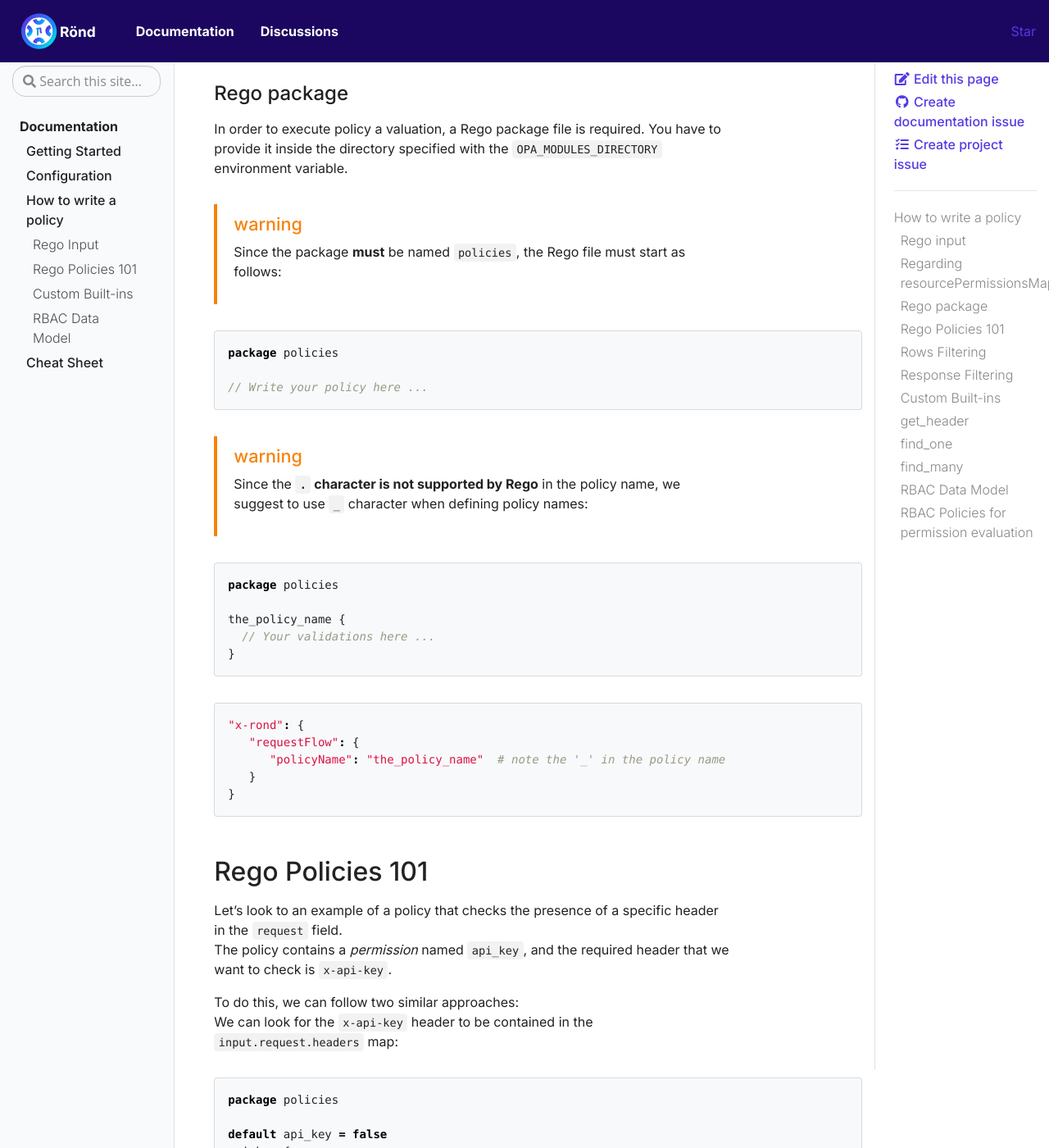
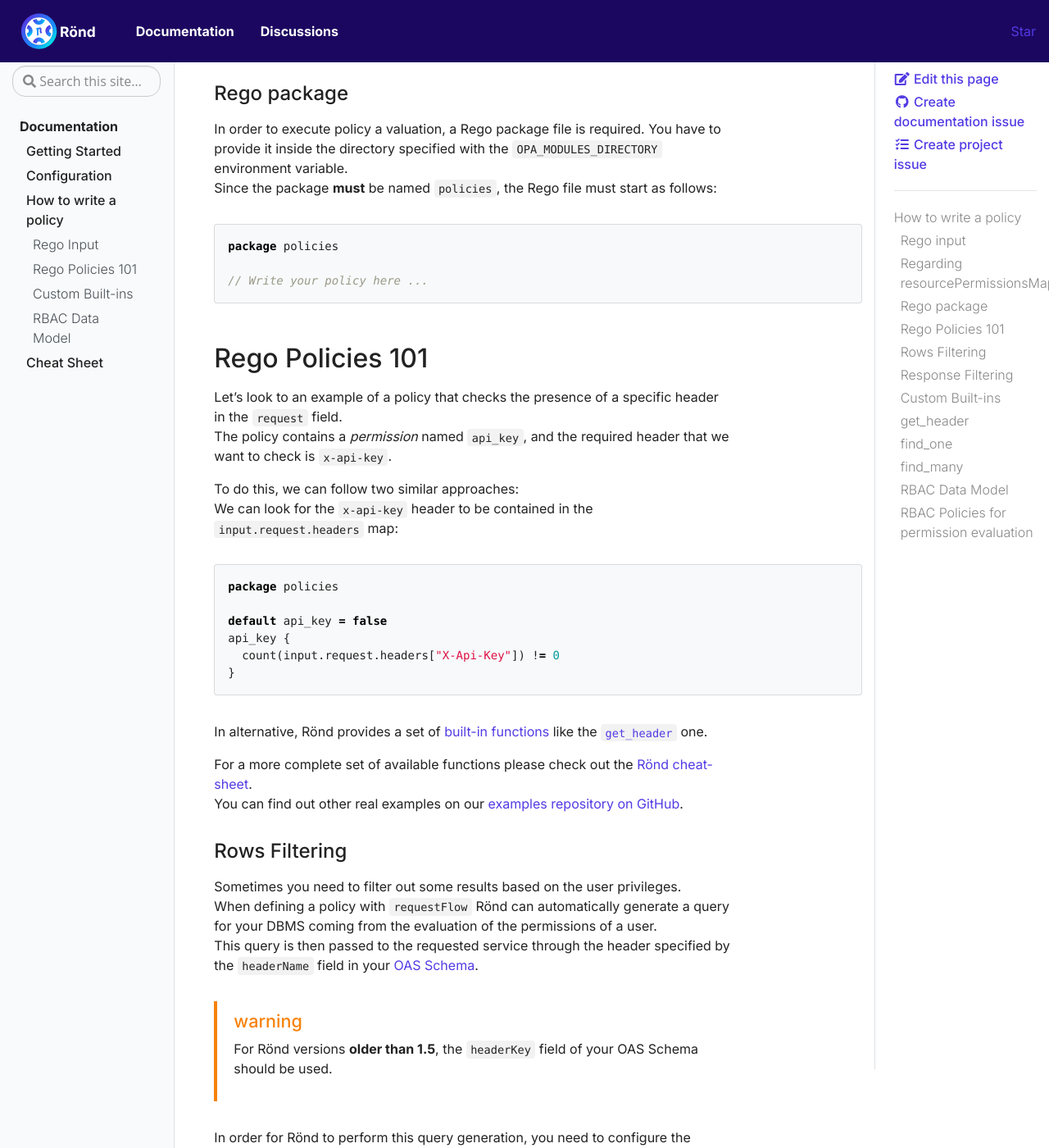
Before and after one commit to rond-authz/rond-authz.github.io, a Jekyll site: the page built from _docs/policy-integration.md, in a window 1280 px wide and 1400 px high, scrolled down 1716 px. Shown: the whole window at 82% size. Built offline with Jekyll 4.4.1, drawn with Linux system fonts in a browser that asks for light colours.

Commit message:
removed misleading warning

````diff
--- a/_docs/policy-integration.md
+++ b/_docs/policy-integration.md
@@ -70,37 +70,12 @@
 ### Rego package
 
 In order to execute policy a valuation, a Rego package file is required. You have to provide it inside the directory specified with the `OPA_MODULES_DIRECTORY` environment variable.
-
-{%
-  include alert.html
-  type="warning"
-  content="Since the package **must** be named `policies`, the Rego file must start as follows:"
-%}
+Since the package **must** be named `policies`, the Rego file must start as follows:
 
 ```go
 package policies
 
 // Write your policy here ...
-```
-{%
-  include alert.html
-  type="warning"
-  content="Since the **`.` character is not supported by Rego** in the policy name, we suggest to use `_` character when defining policy names:"
-%}
-
-```go
-package policies
-
-the_policy_name {
-  // Your validations here ...
-}
-```
-```rego
-"x-rond": {
-   "requestFlow": {
-      "policyName": "the_policy_name"  # note the '_' in the policy name
-   }
-}
 ```
 
 ## Rego Policies 101
````
